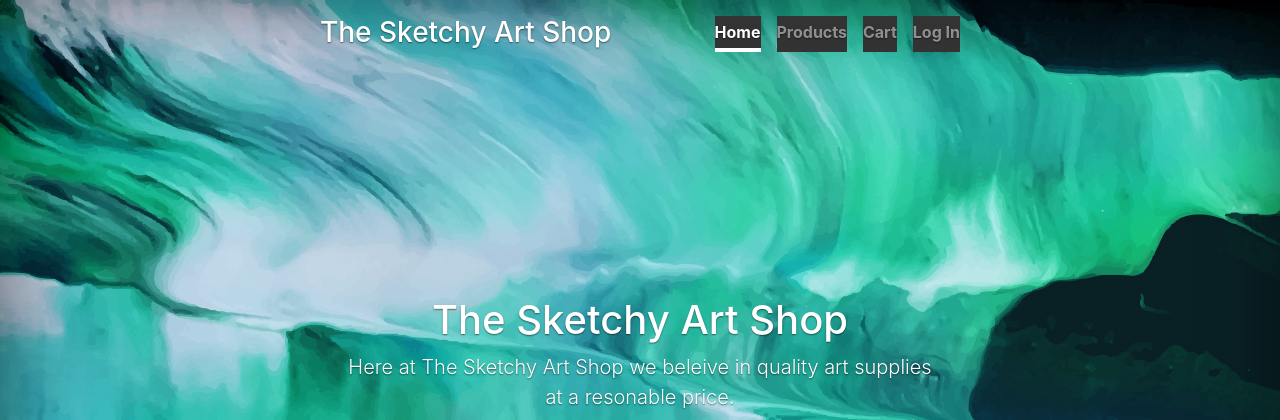
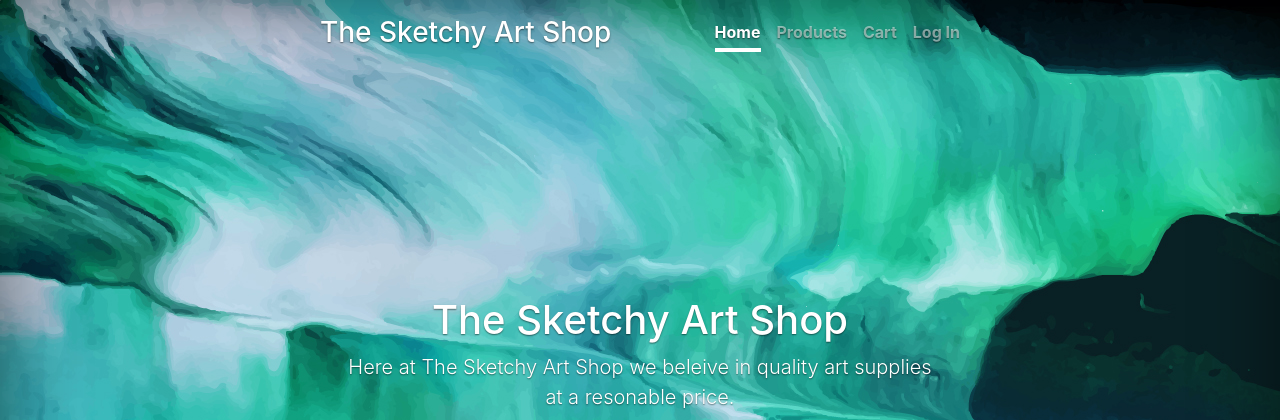
Before and after one commit to Colms152/3rdyrprojectdraft, a PHP site: page / in a window 1280 px wide. Shown: the top 420 px of the page. Run offline with PHP 8.4, Linux system fonts and the light colour scheme.

Commit message:
Update cover.css

```diff
--- a/cover.css
+++ b/cover.css
@@ -58,7 +58,7 @@ body {
   padding: .25rem 0;
   font-weight: 700;
   color: rgba(255, 255, 255, .5);
-  background-color: #333;
+  background-color: transparent;
   border-bottom: .25rem solid transparent;
 }
 
```
